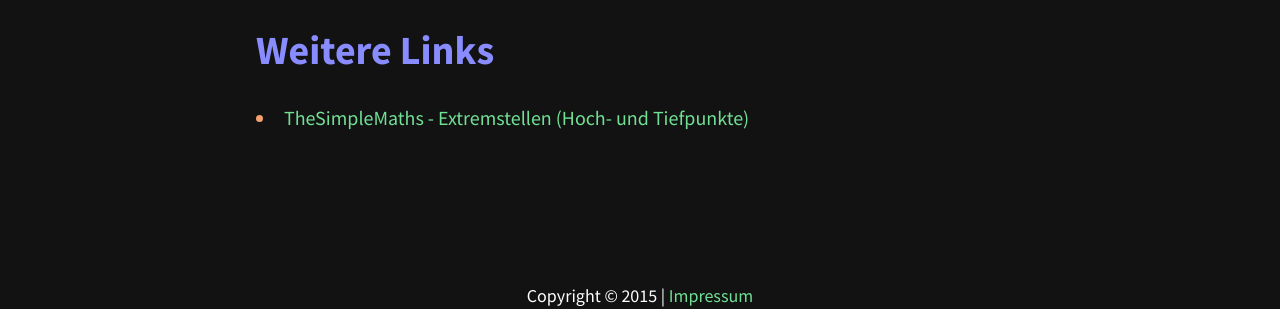
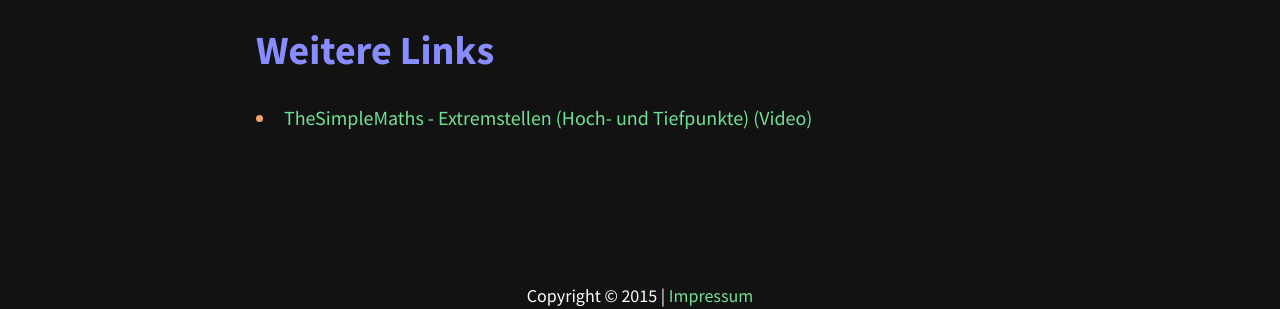
Before and after one commit to FlorianLudwig/blog-barkmin-eu, a Jekyll site: the page built from einfuehrungsphase/funktionsuntersuchung/extremstellen.md, in a window 1280 px wide. Shown: the part 821-1130 px from the top of the page. Built offline with Jekyll 4.4.1, drawn with Linux system fonts in a browser that asks for light colours; nearby versions of some CDN libraries.

Commit message:
Type Theme

```diff
--- a/einfuehrungsphase/funktionsuntersuchung/extremstellen.md
+++ b/einfuehrungsphase/funktionsuntersuchung/extremstellen.md
@@ -9,4 +9,4 @@ hide: true
 {% youtube https://www.youtube.com/watch?v=0ocwdMtwzpI 640 350%}
 
 ##Weitere Links
-* [TheSimpleMaths - Extremstellen (Hoch- und Tiefpunkte)](https://www.youtube.com/watch?v=zCA7GI0yIfg)
+* [TheSimpleMaths - Extremstellen (Hoch- und Tiefpunkte) (Video)](https://www.youtube.com/watch?v=zCA7GI0yIfg)
```
Also changed, not shown: einfuehrungsphase/ableitung/momentane_aenderungsrate.md (+1 -1 lines), einfuehrungsphase/funktionsuntersuchung/monotonie.md (+1 -1 lines).
